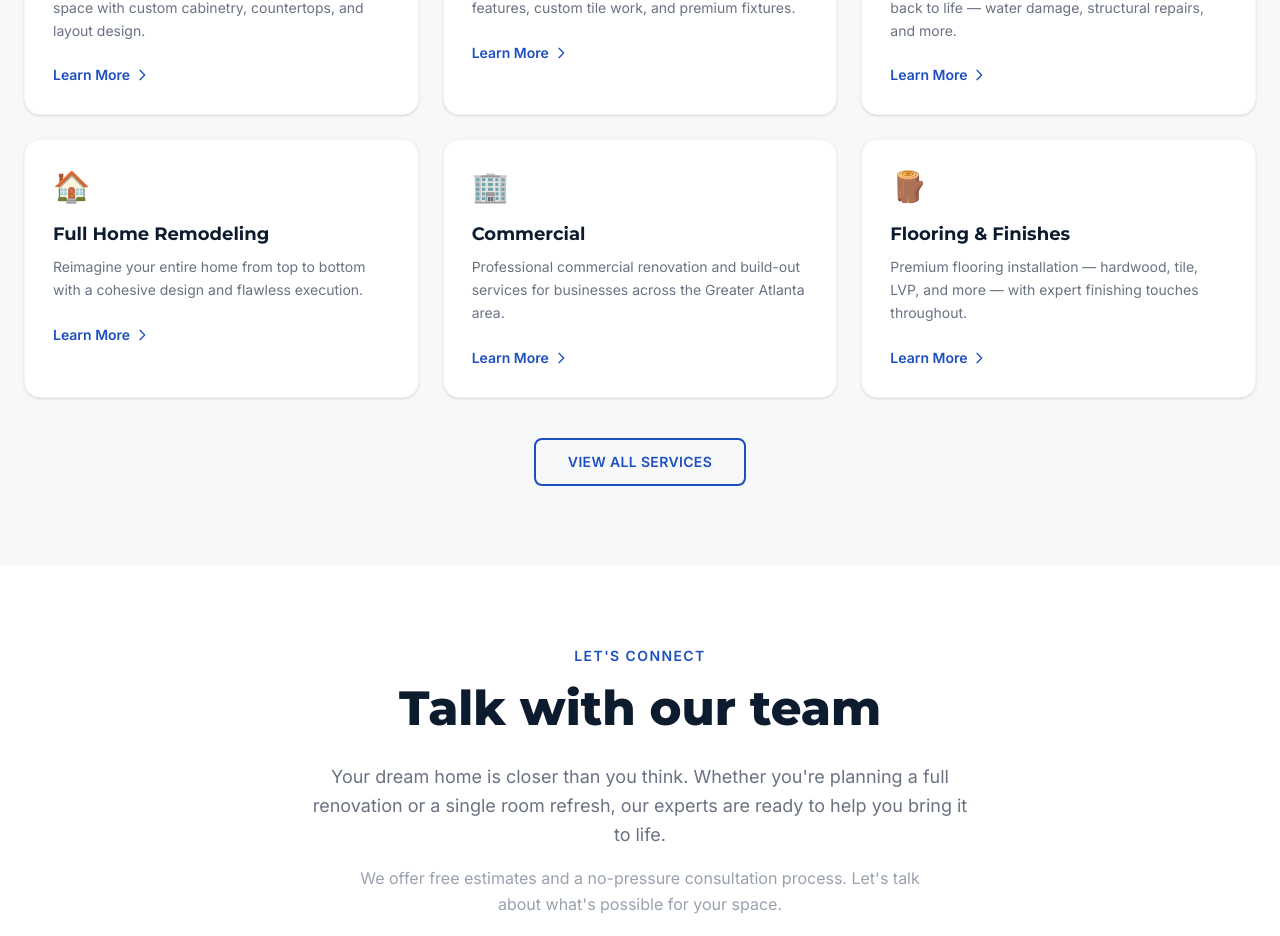
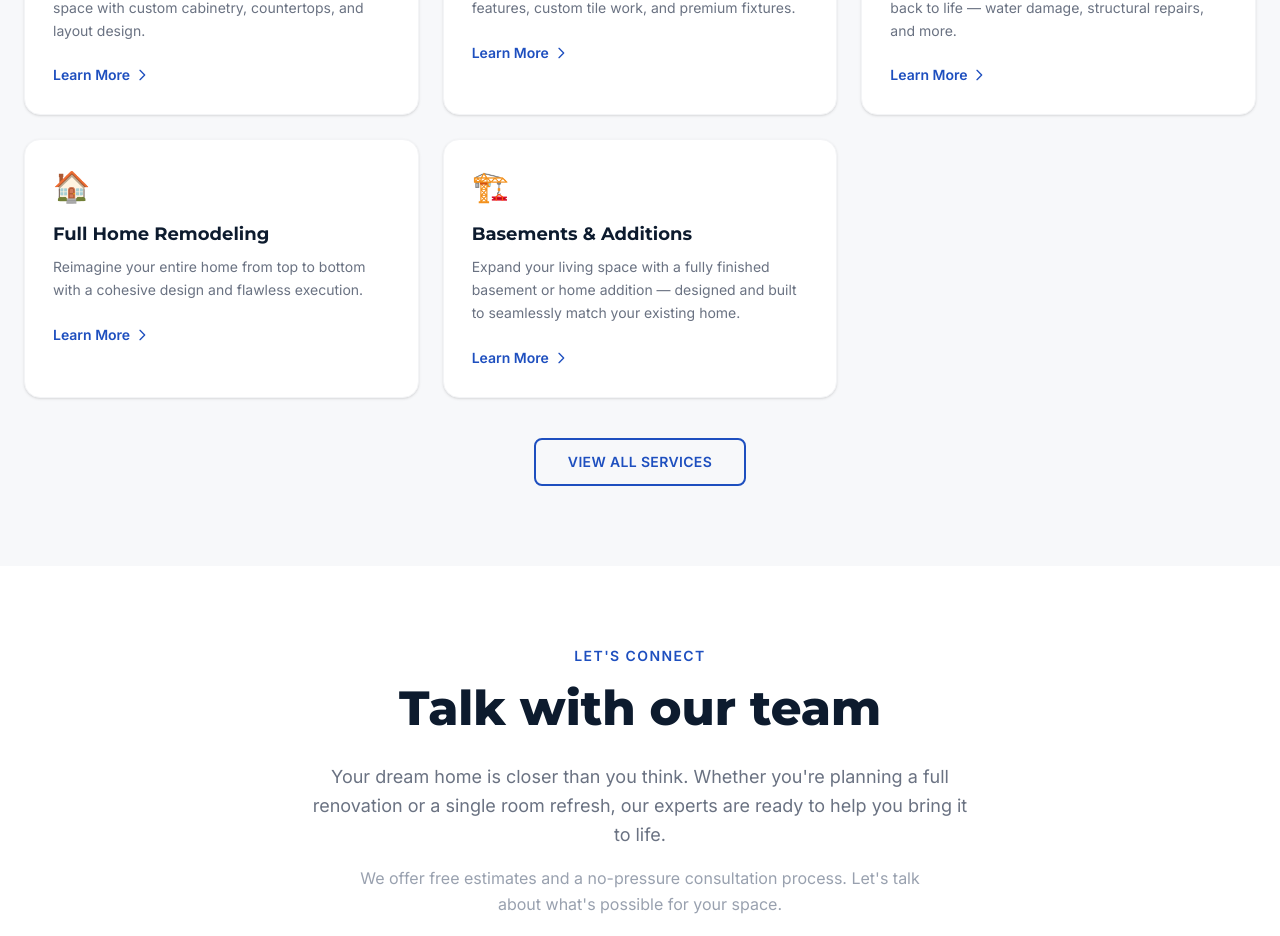
Before and after one commit to travislastra/Top-Flight-Builders, a Next.js app: page /Top-Flight-Builders/ in a window 1280 px wide. Shown: the part 2498-3434 px from the top of the page. Built offline with nearby package versions, Linux system fonts and the light colour scheme.

Commit message:
Replace Commercial + Flooring with Basements & Additions in services grid
Co-Authored-By: Claude Sonnet 4.6 <noreply@anthropic.com>

```diff
--- a/src/components/ServicesGrid.tsx
+++ b/src/components/ServicesGrid.tsx
@@ -26,15 +26,9 @@ const services = [
     href: "/services/full-home-remodeling",
   },
   {
-    icon: "🏢",
-    title: "Commercial",
-    description: "Professional commercial renovation and build-out services for businesses across the Greater Atlanta area.",
-    href: "/services/commercial",
-  },
-  {
-    icon: "🪵",
-    title: "Flooring & Finishes",
-    description: "Premium flooring installation — hardwood, tile, LVP, and more — with expert finishing touches throughout.",
+    icon: "🏗️",
+    title: "Basements & Additions",
+    description: "Expand your living space with a fully finished basement or home addition — designed and built to seamlessly match your existing home.",
     href: "/services",
   },
 ];
```
